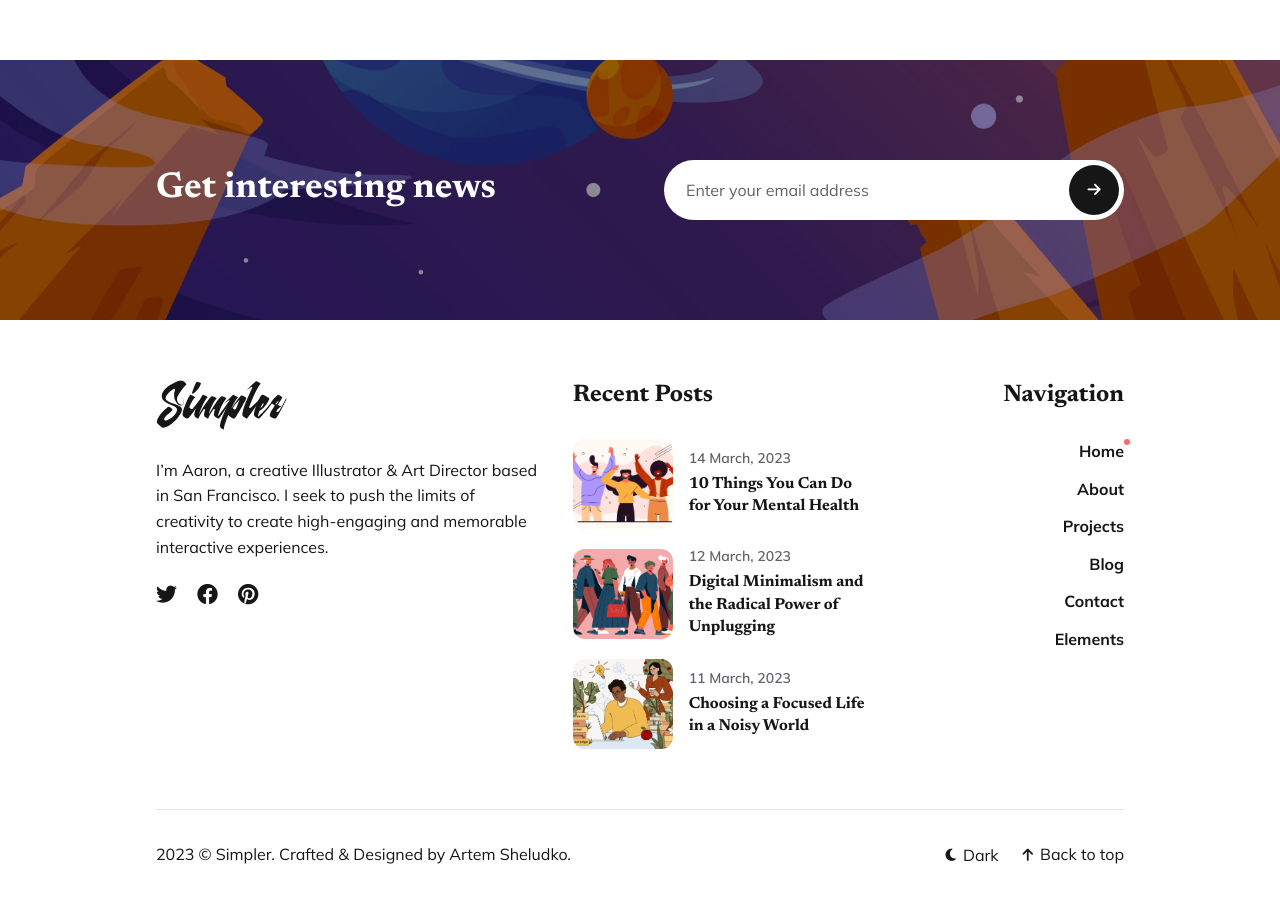
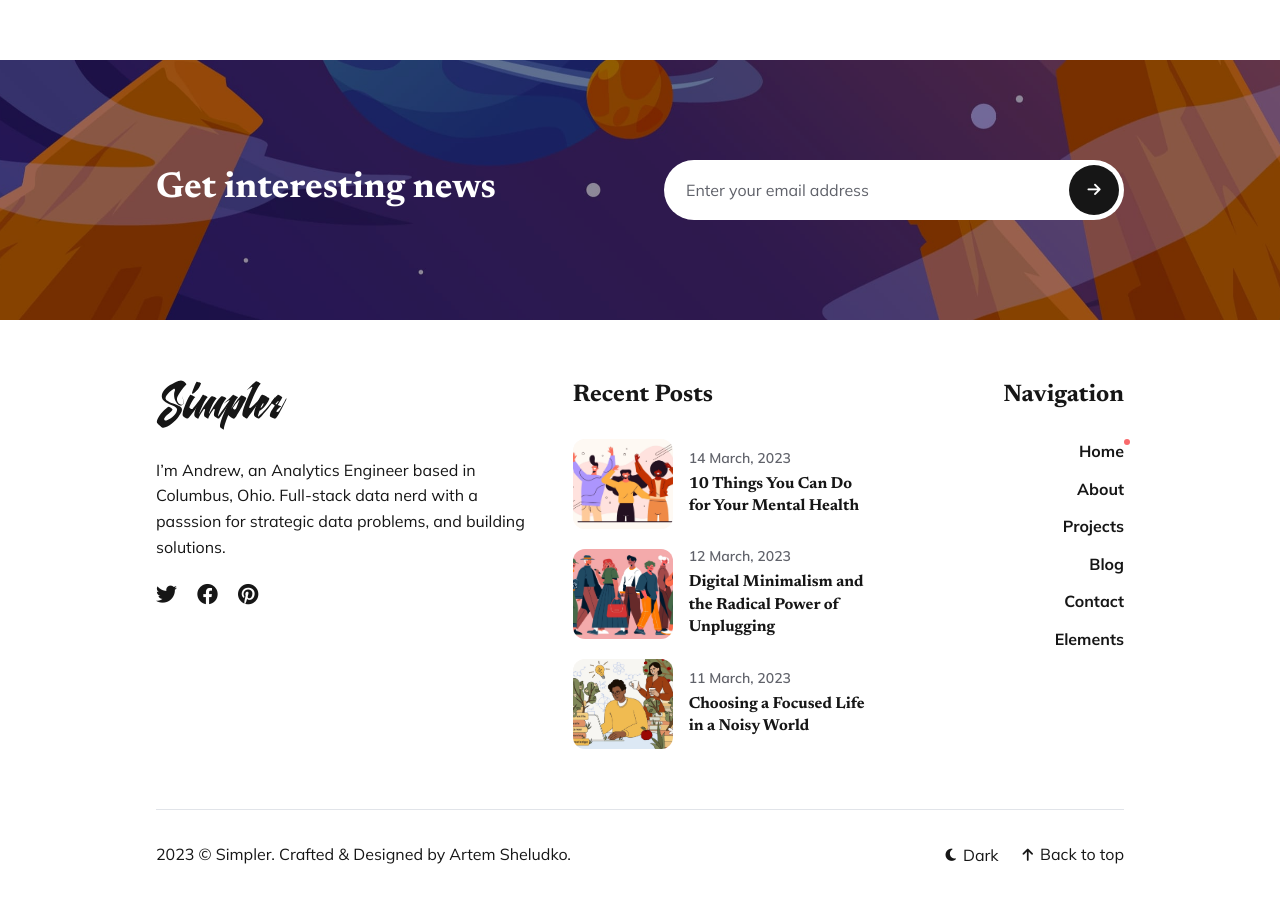
Before and after one commit to andrewgetzdata/andrewgetzdata.github.io, a Jekyll site: the page built from index.html, in a window 1280 px wide and 900 px high, scrolled down 4367 px. Built offline with Jekyll 4.4.1, drawn with Linux system fonts in a browser that asks for light colours; the list of posts is cut into pages by our own code.

Commit message:
Basic setting updates

```diff
--- a/_data/settings.yml
+++ b/_data/settings.yml
@@ -104,14 +104,14 @@ section_tags_title: ✌️ Explore Topics
 mailchimp_settings:
   enable: true
   mailchimp_title: Get interesting news
-  mailchimp_identifier: frnla.us6.list-manage.com/subscribe/post?u=6314d69a3f315af7ce3fb00a0&amp;id=3038727cc3 # Add your MailChimp form identifier. For example - frnla.us6.list-manage.com/subscribe/post?u=6314d69a3f315af7ce3fb00a0&amp;id=3038727cc3
+  mailchimp_identifier: us21.list-manage.com/subscribe/post?u=80dd727e597a58959f9e173dc&amp;id=aa72fc8427&amp;f_id=001eeae6f0 # Add your MailChimp form identifier. For example - frnla.us6.list-manage.com/subscribe/post?u=6314d69a3f315af7ce3fb00a0&amp;id=3038727cc3
   mailchimp_input_text: Enter your email address
   mailchimp_background_image: /images/subscribe-bg.jpg
 
 
 #-------------------------------
 # Footer Settings
-footer_description: I’m Aaron, a creative Illustrator & Art Director based in San Francisco. I seek to push the limits of creativity to create high-engaging and memorable interactive experiences.
+footer_description: I’m Andrew, an Analytics Engineer based in Columbus, Ohio. Full-stack data nerd with a passsion for strategic data problems, and building solutions.
 
 
 #-------------------------------
@@ -135,7 +135,7 @@ footer_menu_settings:
 #-------------------------------
 # Contact Settings
 contact:
-  email: your@email.com # Add your form_id
+  email: xzblyynw # Add your form_id
   description: Simpler comes with a built-in contact form, that you can use with Formspree service to handle up to 50 submissions per month for free. You could also easily switch to another contact form service if you want. # Add a description of your form
 
 # NOTE
```
